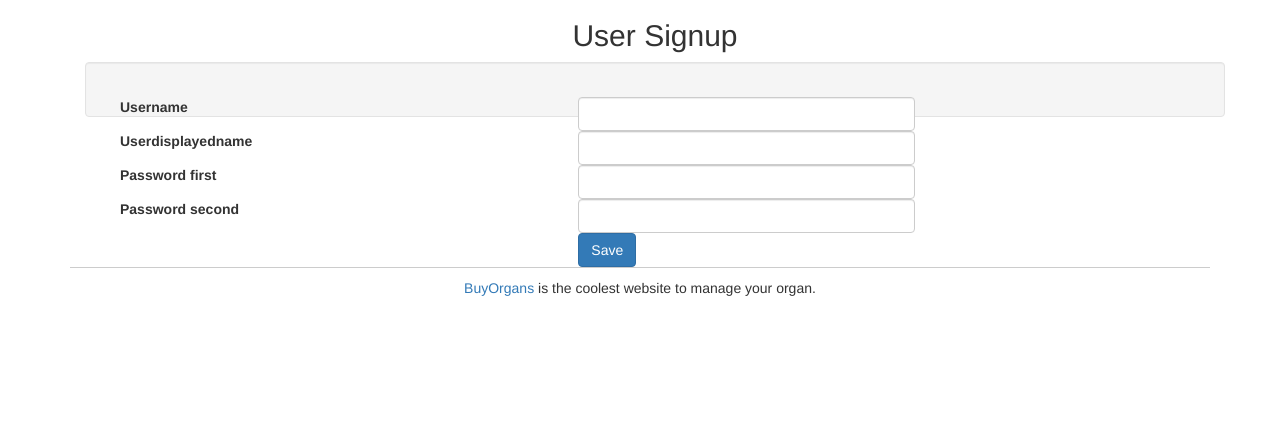
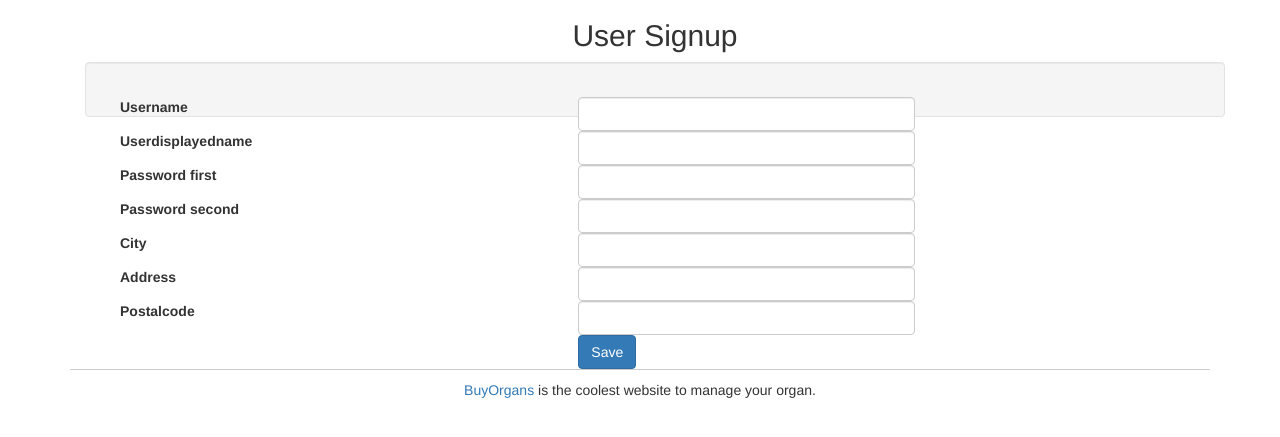
Before and after one commit to polytechlyon-isi2/BuyOrgans, a PHP site: template views/signup.html.twig in a window 1280 px wide. Shown: the part 51-488 px from the top of the page. Run offline with PHP 8.4, Linux system fonts and the light colour scheme; the template is opened without the code that fills it: most values are stand-ins (such as "Sample title", 1, 10 or a date in 2020); form fields are guessed from the names that the template uses; some libraries are stand-ins or nearby versions.

Commit message:
Sign up page changed to add user infos (city, address.)

```diff
--- a/db/structure.sql
+++ b/db/structure.sql
@@ -9,7 +9,10 @@ create table t_user (
     usr_displayed_name varchar(50) not null,
     usr_password varchar(88) not null,
     usr_salt varchar(23) not null,
-    usr_role varchar(50) not null
+    usr_role varchar(50) not null,
+    usr_city varchar(50),
+    usr_address varchar(100),
+    usr_postalcode int
 ) engine=innodb character set utf8 collate utf8_unicode_ci;
 
 create table t_categorie (
--- a/src/DAO/UserDAO.php
+++ b/src/DAO/UserDAO.php
@@ -64,7 +64,10 @@ class UserDAO extends DAO implements UserProviderInterface
             'usr_displayed_name' => $user->getUserDisplayedName(),
             'usr_salt' => $user->getSalt(),
             'usr_password' => $user->getPassword(),
-            'usr_role' => $user->getRole()
+            'usr_role' => $user->getRole(),
+            'usr_city' => $user->getCity(),
+            'usr_address' => $user->getAddress(),
+            'usr_postalcode' => $user->getPostalcode()
             );
 
         if ($user->getId()) {
--- a/views/layout.html.twig
+++ b/views/layout.html.twig
@@ -40,6 +40,7 @@
                                 <span class="glyphicon glyphicon-user"></span> Not connected <b class="caret"></b></a>
                                 <ul class="dropdown-menu">
                                     <li><a href="{{ path('login') }}">Log in</a></li>
+                                    <li><a href="{{ path('signup') }}">Sign up</a></li>
                                 </ul>
                             </li>
                         {% endif %}
--- a/views/signup.html.twig
+++ b/views/signup.html.twig
@@ -62,6 +62,37 @@
         </div>
     </div>
     <div class="form-group">
+        {{ form_label(userForm.city, null, { 'label_attr':  {
+            'class': 'col-sm-5 control-label',
+        }}) }}
+        <div class="col-sm-4">
+            {{ form_widget(userForm.city, { 'attr':  {
+                'class': 'form-control',
+            }}) }}
+        </div>
+    </div>
+    <div class="form-group">
+        {{ form_label(userForm.address, null, { 'label_attr':  {
+            'class': 'col-sm-5 control-label',
+        }}) }}
+        <div class="col-sm-4">
+            {{ form_widget(userForm.address, { 'attr':  {
+                'class': 'form-control',
+            }}) }}
+        </div>
+    </div>
+    <div class="form-group">
+        {{ form_label(userForm.postalcode, null, { 'label_attr':  {
+            'class': 'col-sm-5 control-label',
+        }}) }}
+        <div class="col-sm-4">
+            {{ form_widget(userForm.postalcode, { 'attr':  {
+                'class': 'form-control',
+                'pattern' : '[0-9]+'
+            }}) }}
+        </div>
+    </div>
+    <div class="form-group">
         <div class="col-sm-offset-5 col-sm-3">
             <input type="submit" class="btn btn-primary" value="Save" />
         </div>
```
Also changed, not shown: src/Domain/User.php (+52 -0 lines), src/Form/Type/UserType.php (+7 -1 lines).
